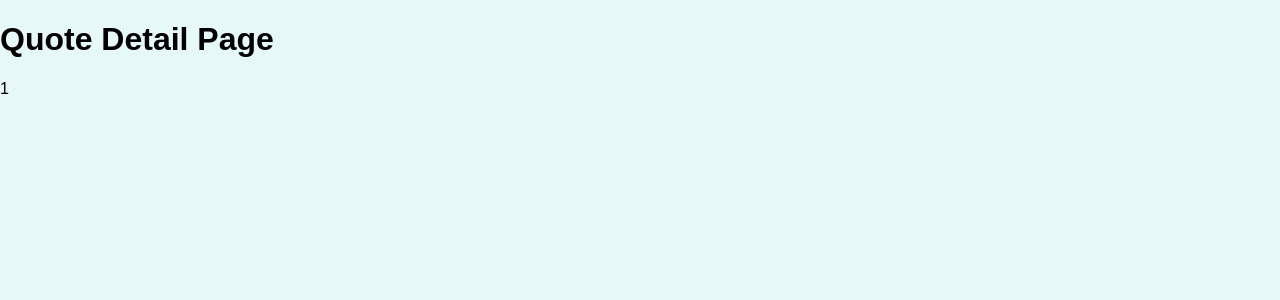
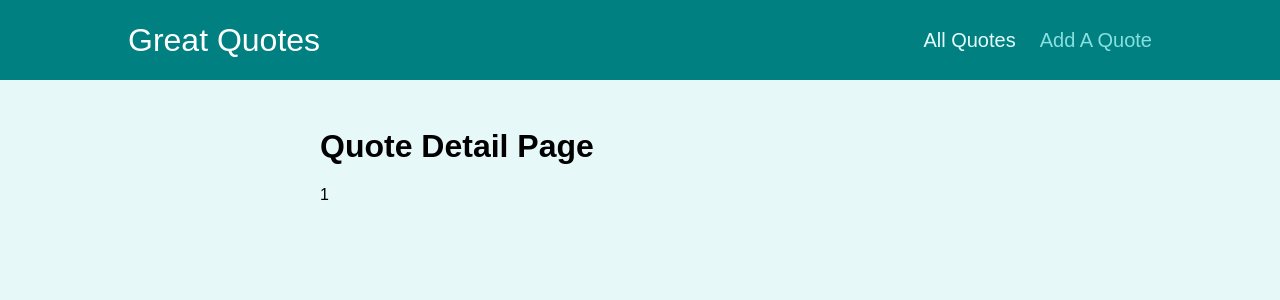
Before and after one commit to TrBinhMinh/react-training, a React (Create React App) app: page /quotes/1 in a window 1280 px wide. Shown: the top 300 px of the page. Built offline with nearby package versions, Linux system fonts and the light colour scheme.

Commit message:
:art: update lesson 280

```diff
--- a/src/App.js
+++ b/src/App.js
@@ -2,9 +2,11 @@
 import AllQuotes from "./pages/AllQuotes";
 import QuoteDetail from "./pages/QuoteDetail";
 import NewQuote from "./pages/NewQuote";
+import Layout from "./components/layout/Layout";
 
 function App() {
   return (
+    <Layout>
       <Switch>
         <Route path="/" exact>
           <Redirect to="/quotes" />
@@ -19,6 +21,7 @@
           <NewQuote />
         </Route>
       </Switch>
+    </Layout>
   );
 }
 
--- /dev/null
+++ b/src/components/layout/Layout.js
@@ -0,0 +1,14 @@
+import { Fragment } from "react";
+import classes from "./Layout.module.css";
+import MainNavigation from "./MainNavigation";
+
+const Layout = (props) => {
+  return (
+    <Fragment>
+      <MainNavigation />
+      <main className={classes.main}>{props.children}</main>
+    </Fragment>
+  );
+};
+
+export default Layout;
--- /dev/null
+++ b/src/components/layout/MainNavigation.js
@@ -0,0 +1,26 @@
+import classes from "./MainNavigation.module.css";
+import { NavLink } from "react-router-dom";
+
+const MainNavigation = () => {
+  return (
+    <header className={classes.header}>
+      <div className={classes.logo}>Great Quotes</div>
+      <nav className={classes.nav}>
+        <ul>
+          <li>
+            <NavLink to="/quotes" activeClassName={classes.active}>
+              All Quotes
+            </NavLink>
+          </li>
+          <li>
+            <NavLink to="/new-quote" activeClassName={classes.active}>
+              Add A Quote
+            </NavLink>
+          </li>
+        </ul>
+      </nav>
+    </header>
+  );
+};
+
+export default MainNavigation;
--- a/src/pages/QuoteDetail.js
+++ b/src/pages/QuoteDetail.js
@@ -1,5 +1,6 @@
-import { useParams } from "react-router";
+import { useParams, Route } from "react-router-dom";
 import { Fragment } from "react";
+import Comments from "../components/comments/Comments";
 
 const QuoteDetail = () => {
   const params = useParams();
@@ -7,6 +8,9 @@
     <Fragment>
       <h1>Quote Detail Page</h1>
       <p>{params.quoteId}</p>
+      <Route path={`/quotes/${params.quoteId}/comments`}>
+        <Comments />
+      </Route>
     </Fragment>
   );
 };
```
Also changed, not shown: 1 other file (tests, documents, lock files or other folders). Lines whose indentation alone changed are shown as unchanged.
